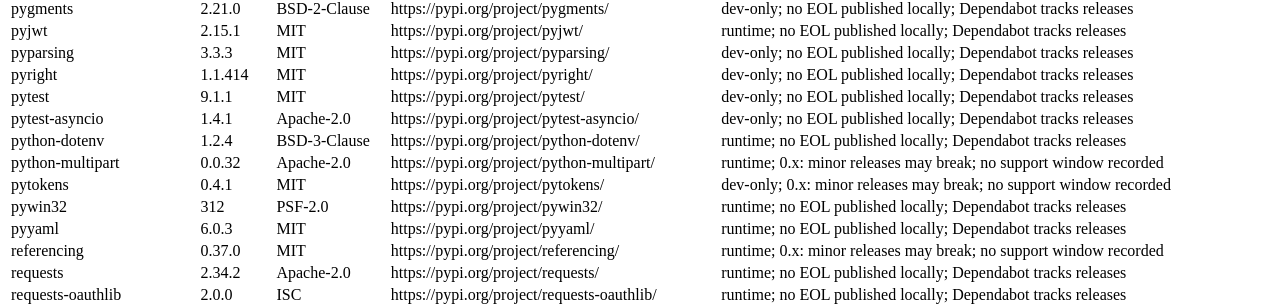
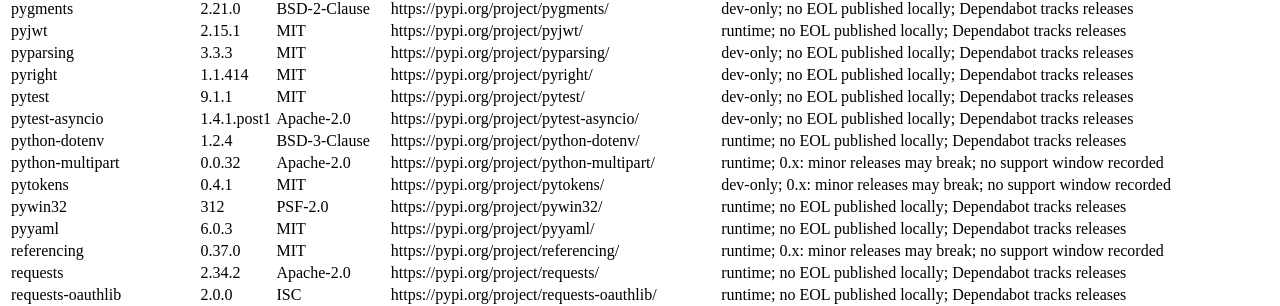
Before and after one commit to fgarofalo56/neurosphere, an MkDocs documentation site: the page built from docs/adr/0002-stack-pins.md, in a window 1280 px wide and 900 px high, scrolled down 14186 px. Shown: the part 150-456 px from the top of the window. Built offline with MkDocs 1.6.1 and Material for MkDocs 9.7.7, drawn with Linux system fonts in a browser that asks for light colours.

Commit message:
build(deps-dev): Bump pytest-asyncio from 1.4.1 to 1.4.1.post1 (#199)
* build(deps-dev): Bump pytest-asyncio from 1.4.1 to 1.4.1.post1

Bumps [pytest-asyncio](https://github.com/pytest-dev/pytest-asyncio) from 1.4.1 to 1.4.1.post1.
- [Release notes](https://github.com/pytest-dev/pytest-asyncio/releases)
- [Commits](https://github.com/pytest-dev/pytest-asyncio/compare/v1.4.1...v1.4.1.post1)

---
updated-dependencies:
- dependency-name: pytest-asyncio
  dependency-version: 1.4.1.post1
  dependency-type: direct:development
  update-type: version-update:semver-patch
...

Signed-off-by: dependabot[bot] <support@github.com>

* chore(deps): regenerate licence register

---------

Signed-off-by: dependabot[bot] <support@github.com>
Co-authored-by: dependabot[bot] <49699333+dependabot[bot]@users.noreply.github.com>
Co-authored-by: github-actions[bot] <41898282+github-actions[bot]@users.noreply.github.com>

```diff
--- a/docs/adr/0002-stack-pins.md
+++ b/docs/adr/0002-stack-pins.md
@@ -233,7 +233,7 @@ only when the package is dev-only (hypothesis, for example).
 | pyparsing | 3.3.3 | MIT | https://pypi.org/project/pyparsing/ | dev-only; no EOL published locally; Dependabot tracks releases |
 | pyright | 1.1.414 | MIT | https://pypi.org/project/pyright/ | dev-only; no EOL published locally; Dependabot tracks releases |
 | pytest | 9.1.1 | MIT | https://pypi.org/project/pytest/ | dev-only; no EOL published locally; Dependabot tracks releases |
-| pytest-asyncio | 1.4.1 | Apache-2.0 | https://pypi.org/project/pytest-asyncio/ | dev-only; no EOL published locally; Dependabot tracks releases |
+| pytest-asyncio | 1.4.1.post1 | Apache-2.0 | https://pypi.org/project/pytest-asyncio/ | dev-only; no EOL published locally; Dependabot tracks releases |
 | python-dotenv | 1.2.4 | BSD-3-Clause | https://pypi.org/project/python-dotenv/ | runtime; no EOL published locally; Dependabot tracks releases |
 | python-multipart | 0.0.32 | Apache-2.0 | https://pypi.org/project/python-multipart/ | runtime; 0.x: minor releases may break; no support window recorded |
 | pytokens | 0.4.1 | MIT | https://pypi.org/project/pytokens/ | dev-only; 0.x: minor releases may break; no support window recorded |
```
Also changed, not shown: docs/licenses.md (+1 -1 lines), 1 other file.
